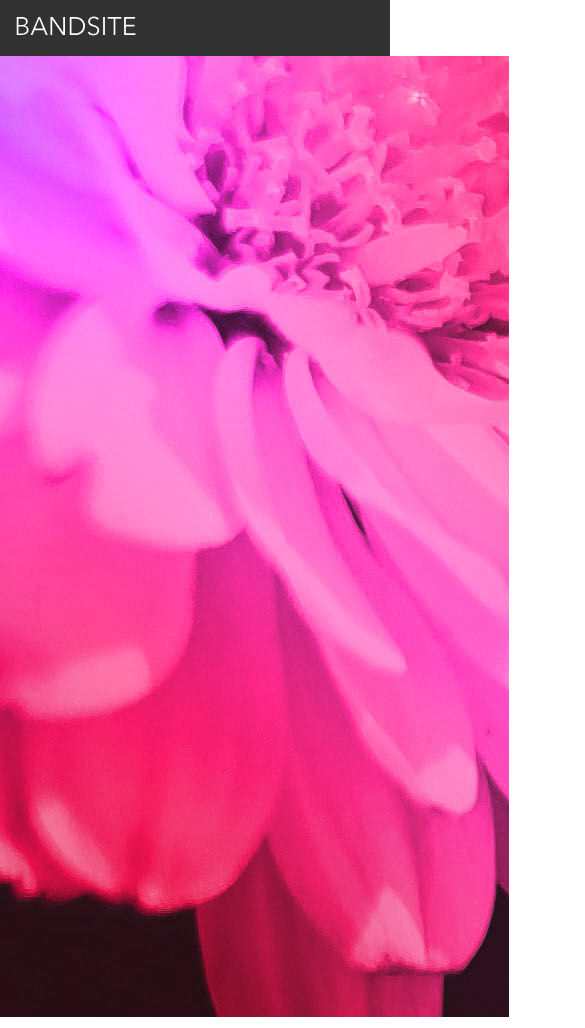
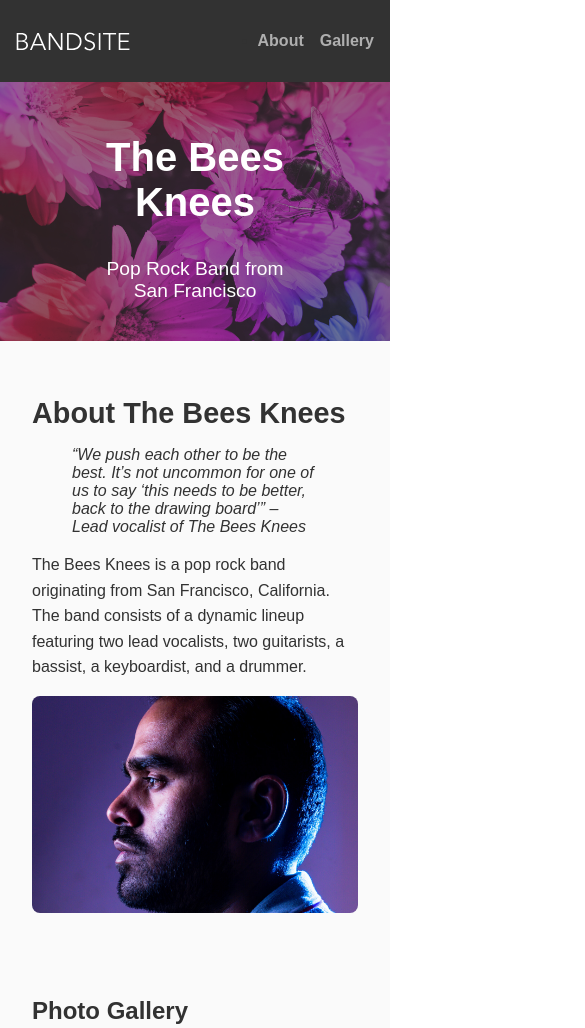
Before and after one commit to navyavohra/BandSite, a plain HTML site: page index.html in a window 390 px wide. Shown: the top 1028 px of the page, 585 px wide, since content can reach past the window. Drawn offline with Linux system fonts and the light colour scheme.

Commit message:
html and scss updates added responsiveness of the page and hover effect

```diff
--- a/index.html
+++ b/index.html
@@ -7,45 +7,62 @@
   <link rel="stylesheet" href="styles/bio.css">
 </head>
 <body>
-  <!-- Navigation -->
-  <header>
-    <nav>
-      <a href="index.html">
+  <!-- Header Section -->
+  <header class="header">
+    <nav class="header__nav">
+      <a href="index.html" class="header__logo">
         <img src="assets/logos/Logo-bandsite.svg" alt="BandSite Logo">
       </a>
+      <ul class="header__menu">
+        <li><a href="#about" class="header__link">About</a></li>
+        <li><a href="#gallery" class="header__link">Gallery</a></li>
+      </ul>
     </nav>
   </header>
 
   <!-- Hero Section -->
   <section class="hero">
-    <img src="assets/images/hero-bio.jpg" alt="Hero Image">
+    <div class="hero__overlay"></div>
+    <img src="assets/images/hero-bio.jpg" alt="Hero Image" class="hero__image">
+    <div class="hero__content">
+      <h1 class="hero__title">The Bees Knees</h1>
+      <p class="hero__subtitle">Pop Rock Band from San Francisco</p>
+    </div>
   </section>
 
   <!-- About Section -->
-  <section class="about">
-    <h1>The Bees Knees</h1>
-    <p>
+  <section id="about" class="about">
+    <h2 class="about__title">About The Bees Knees</h2>
+    <blockquote class="about__quote">
       “We push each other to be the best. It’s not uncommon for one of us to say
       ‘this needs to be better, back to the drawing board’” – Lead vocalist of The Bees Knees
+    </blockquote>
+    <p class="about__description">
+      The Bees Knees is a pop rock band originating from San Francisco, California. The band consists of a dynamic lineup featuring two lead vocalists, two guitarists, a bassist, a keyboardist, and a drummer.
     </p>
-    <p>
-      The Bees Knees is a pop rock band originating from San Francisco, California. The band consists of a dynamic lineup...
-    </p>
+    <img src="assets/images/Mohan-muruge.jpg" alt="Band Member" class="about__image">
   </section>
 
   <!-- Photo Gallery -->
-  <section class="gallery">
-    <h2>Photo Gallery</h2>
-    <div class="photos">
-      <img src="assets/images/Photo-gallery-1.jpg" alt="Gallery Image 1">
-      <img src="assets/images/Photo-gallery-2.jpg" alt="Gallery Image 2">
-      <img src="assets/images/Photo-gallery-3.jpg" alt="Gallery Image 3">
+  <section id="gallery" class="gallery">
+    <h2 class="gallery__title">Photo Gallery</h2>
+    <div class="gallery__grid">
+      <img src="assets/images/Photo-gallery-1.jpg" alt="Gallery Image 1" class="gallery__image">
+      <img src="assets/images/Photo-gallery-2.jpg" alt="Gallery Image 2" class="gallery__image">
+      <img src="assets/images/Photo-gallery-3.jpg" alt="Gallery Image 3" class="gallery__image">
+      <img src="assets/images/Photo-gallery-4.jpg" alt="Gallery Image 4" class="gallery__image">
+      <img src="assets/images/Photo-gallery-5.jpg" alt="Gallery Image 5" class="gallery__image">
+      <img src="assets/images/Photo-gallery-6.jpg" alt="Gallery Image 6" class="gallery__image">
+      <img src="assets/images/Photo-gallery-7.jpg" alt="Gallery Image 7" class="gallery__image">
+      <img src="assets/images/Photo-gallery-8.jpg" alt="Gallery Image 8" class="gallery__image">
+      <img src="assets/images/Photo-gallery-9.jpg" alt="Gallery Image 9" class="gallery__image">
     </div>
   </section>
 
   <!-- Footer -->
-  <footer>
+  <footer class="footer">
     <p>Copyright The Bees Knees © 2023 All Rights Reserved</p>
+    <p><a href="mailto:info@thebeesknees.com">Contact Us</a></p>
   </footer>
 </body>
 </html>
--- a/styles/bio.scss
+++ b/styles/bio.scss
@@ -2,35 +2,142 @@
 $primary-color: #323232;
 $secondary-color: #AFAFAF;
 $background-color: #FAFAFA;
+$hover-color: #000000;
+$white: #FFFFFF;
 
-// Base styles
+// Base Styles
 body {
   font-family: 'Nunito Sans', sans-serif;
   margin: 0;
   padding: 0;
+  color: $primary-color;
+}
+
+img {
+  max-width: 100%;
+  display: block;
+}
+
+a {
+  text-decoration: none;
 }
 
 // Header
-header {
+.header {
   background-color: $primary-color;
   padding: 16px;
 
-  img {
-    height: 20px;
+  &__nav {
+    display: flex;
+    justify-content: space-between;
+    align-items: center;
+  }
+
+  &__menu {
+    display: flex;
+    gap: 16px;
+  }
+
+  &__link {
+    color: $secondary-color;
+    text-decoration: none;
+    font-weight: 700;
+
+    &:hover {
+      color: $hover-color;
+    }
+  }
+}
+
+// Hero Section
+.hero {
+  position: relative;
+  text-align: center;
+
+  &__overlay {
+    position: absolute;
+    top: 0;
+    left: 0;
+    width: 100%;
+    height: 100%;
+    background-color: rgba(50, 50, 50, 0.5);
+  }
+
+  &__content {
+    position: absolute;
+    top: 50%;
+    left: 50%;
+    transform: translate(-50%, -50%);
+    color: $white;
+  }
+
+  &__title {
+    font-size: 2.5rem;
+  }
+
+  &__subtitle {
+    font-size: 1.2rem;
   }
 }
 
 // About Section
 .about {
-  padding: 24px;
+  padding: 32px;
   background-color: $background-color;
 
-  h1 {
-    color: $primary-color;
+  &__title {
+    font-size: 1.8rem;
+    margin-bottom: 16px;
   }
 
-  p {
-    color: $secondary-color;
+  &__quote {
+    font-style: italic;
+    margin-bottom: 16px;
+  }
+
+  &__description {
     line-height: 1.6;
   }
+
+  &__image {
+    margin-top: 16px;
+    border-radius: 8px;
+  }
 }
+
+// Gallery
+.gallery {
+  padding: 32px;
+  background-color: $background-color;
+
+  &__grid {
+    display: grid;
+    gap: 16px;
+    grid-template-columns: repeat(auto-fit, minmax(150px, 1fr));
+  }
+
+  &__image {
+    filter: grayscale(100%);
+    transition: filter 0.3s ease;
+
+    &:hover {
+      filter: grayscale(0%);
+    }
+  }
+}
+
+// Footer
+.footer {
+  text-align: center;
+  padding: 16px;
+  background-color: $primary-color;
+  color: $white;
+
+  a {
+    color: $white;
+
+    &:hover {
+      text-decoration: underline;
+    }
+  }
+}
```
Also changed, not shown: styles/bio.css.
